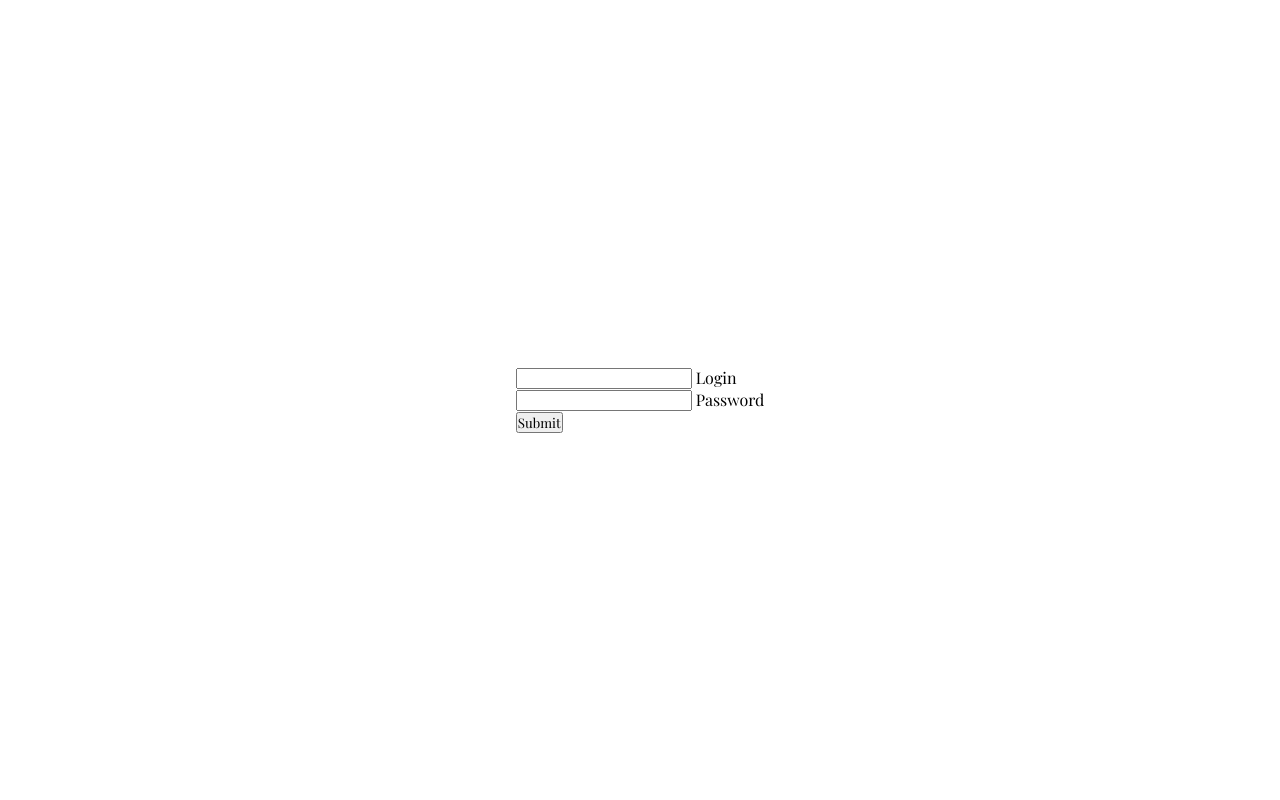
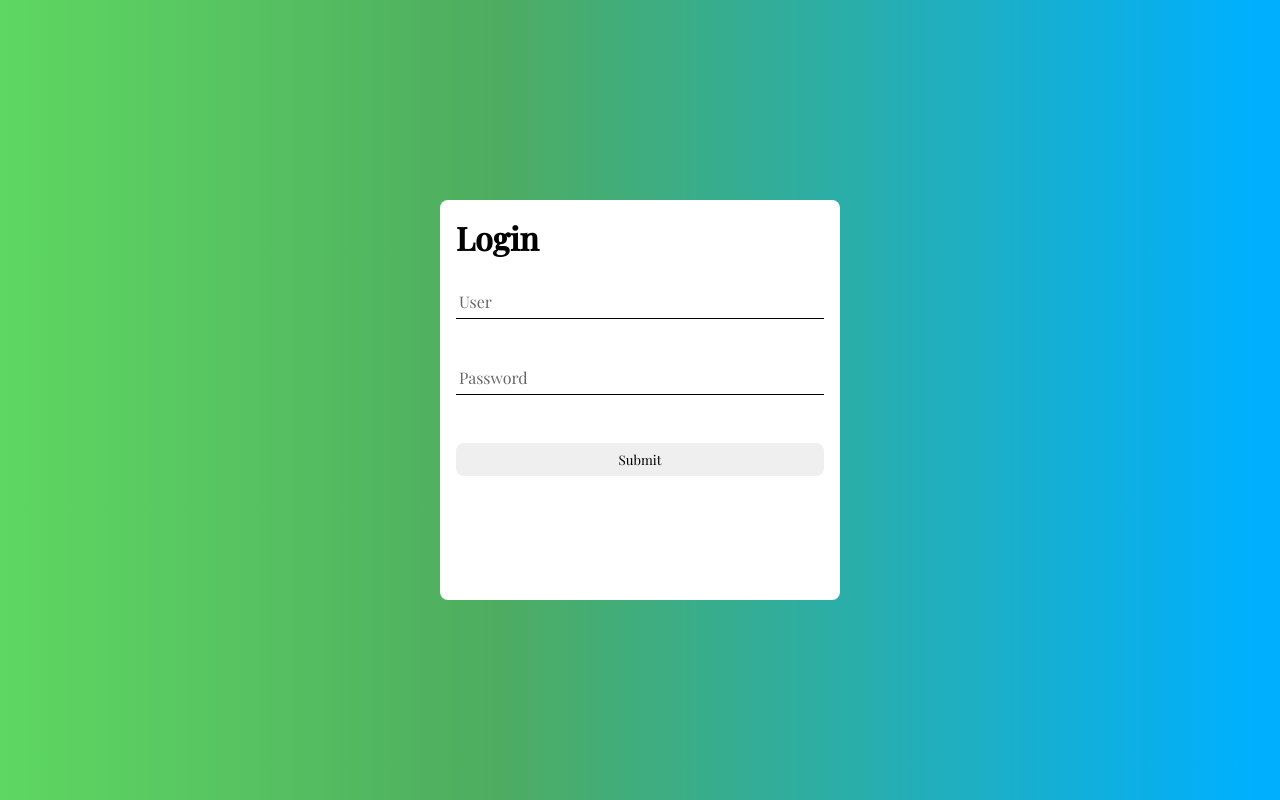
Before and after one commit to joaovxsantos/Login-Page-1, a plain HTML site: page index.html in a window 1280 px wide. Drawn offline with nearby package versions, Linux system fonts and the light colour scheme.

Commit message:
third-commit

```diff
--- a/index.html
+++ b/index.html
@@ -12,9 +12,10 @@
     <div class="container-form">
 
         <form class="form-container">
+            <h1>Login</h1>
             <div class="form-group">
                 <input type="text" required>
-                <span>Login</span>
+                <span>User</span>
             </div>
 
             <div class="form-group">
--- a/style.css
+++ b/style.css
@@ -5,6 +5,7 @@
     margin: 0;
     box-sizing: border-box;
     font-family: 'Playfair Display', serif;
+    outline: none;
 }
 
 
@@ -13,9 +14,56 @@ body{
     flex-direction: column;
     align-items: center;
     justify-content: center;
-    min-height: 100vh;
+    background: linear-gradient(90deg, rgba(0,36,26,1) 0%, rgba(79,212,83,0.9136029411764706) 0%, rgba(78,172,96,1) 39%, rgba(0,176,255,1) 98%);    min-height: 100vh;
 }
 
 .form-container{
+    /* background: linear-gradient(0deg, rgba(44,203,182,1) 9%, rgba(41,200,186,1) 54%, rgba(34,193,195,1) 77%, rgba(65,225,153,1) 87%, rgba(253,187,45,1) 100%); */
+    background-color: white;
+    width: 50vh;
+    height: 50vh;
+    padding: 1rem;
+    border-radius: 8px;
+}
 
+.form-group{
+    position: relative;
+    margin-bottom: 3rem;
 }
+
+
+.form-container [type="text"], [type="password"]{
+    padding: 5px;
+    width: 100%;
+    border: none;
+    border-bottom: solid black 1px;
+}
+
+
+.form-container [type="submit"]{
+    border: none;
+    width: 100%;
+    padding: 8px;
+    border-radius: 8px;
+}
+
+.form-container span{
+    position: absolute;
+    left:3px;
+    top: 0px;
+    opacity: 0.6;
+    transition: 0.5s all;
+    pointer-events: none;
+}
+
+
+.form-container input:focus ~ span {
+    transform: translateY(-20px);
+    font-size: 15px;
+    opacity: 1;
+    border-bottom: solid rgba(78,172,96,1) 1px;
+}
+
+h1{
+    margin-bottom: 2rem;
+}
```
